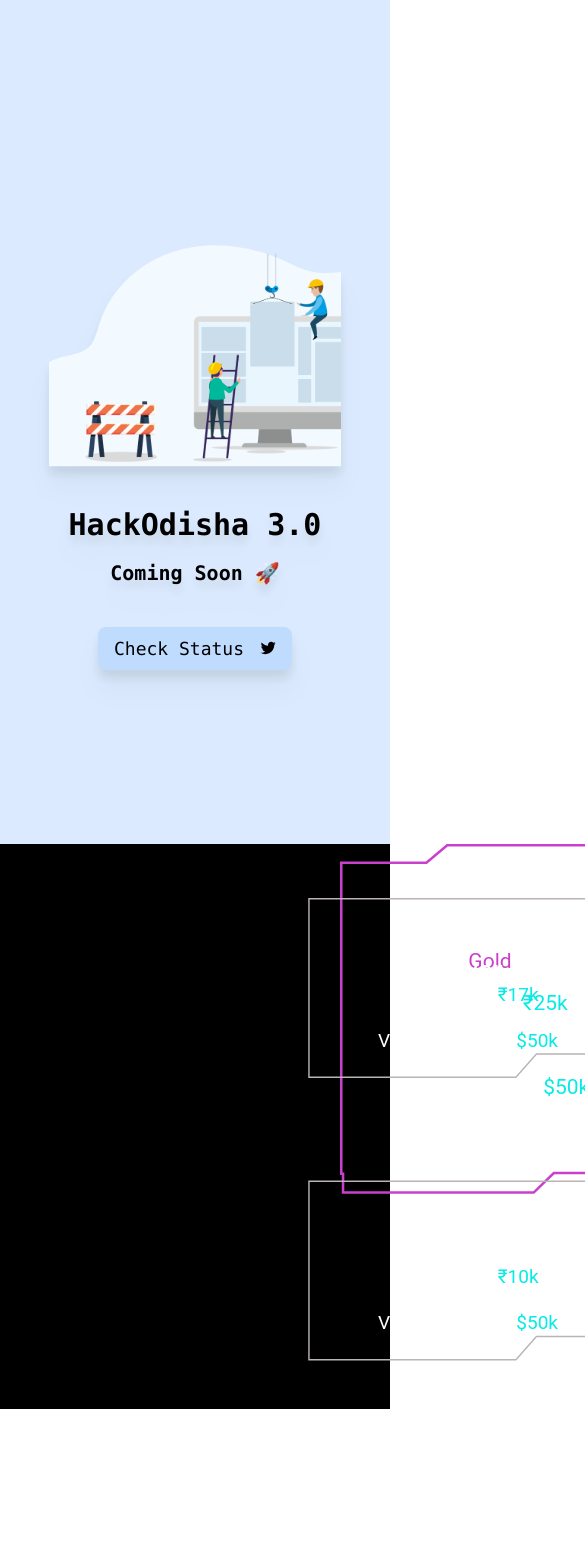
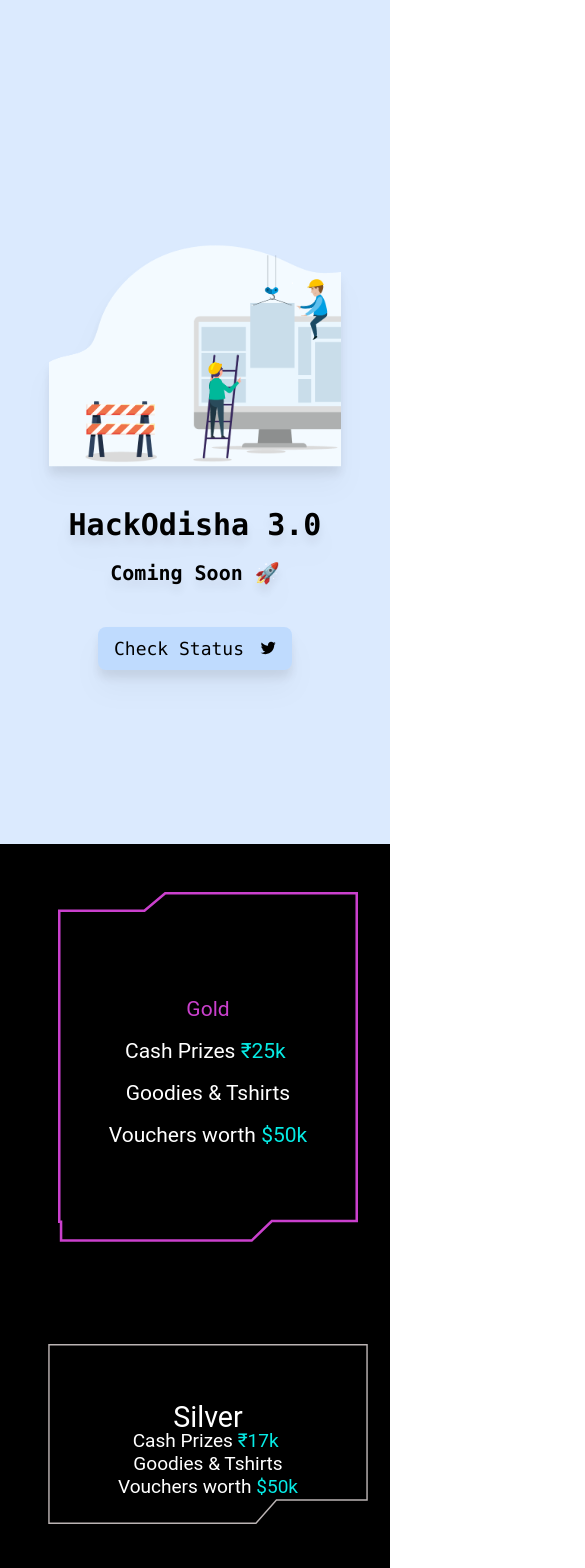
Before and after one commit to Hackodisha/Hackodisha2023, a Next.js app: page / in a window 390 px wide. Shown: the top 1568 px of the page, 585 px wide, since content can reach past the window. Before the commit the page ends 1409 px from the top, so only its background shows below. Built offline with nearby package versions, Linux system fonts and the light colour scheme.

Commit message:
feat:Responsivness

```diff
--- a/src/components/track/Track.jsx
+++ b/src/components/track/Track.jsx
@@ -1,11 +1,9 @@
 function Track () {
     return (
-        <div className="bg-black grid grid-cols-3 gap-0  ">
+        <div className="bg-black grid grid-cols-1 gap-0  lg:grid-cols-3 md:grid-cols-1 ">
 
-        <div className=" items-center justify-center row-span-2 col-span-2   xl:p-0 md:text-2xl red   "
-        style={{
-           marginLeft:"330px"
-        }} >
+        <div className=" items-center justify-center p-12 lg:row-span-2 lg:col-span-2  md:text-2xl red lg:ml-80  "
+       >
         <svg xmlns="http://www.w3.org/2000/svg" width="320" height="350" viewBox="0 0 714 833" fill="none" >
 <path d="M205.666 44.5001H3V785H7.25545V829.5H460.992L508.866 783H711V3.00012H255.135L205.666 44.5001Z" stroke="#CA40CD" stroke-width="6"/>
 <text x="50%" y="30%" dominant-baseline="middle" text-anchor="middle" font-size="50" font-family="Roboto" >
@@ -20,7 +18,7 @@ function Track () {
 </div>
 
 
-<div className="items-center justify-center p-12 xl:p-0 md:text-2xl red  ">
+<div className="items-center justify-center p-12 xl:p-0 md:text-2xl red md:ml-294 ">
 <svg xmlns="http://www.w3.org/2000/svg" width="320" height="192" viewBox="0 0 671 378" fill="none" >
 <path d="M669 2.00012H2V376H436L479 327.5H669V2.00012Z" stroke="#BBB4B4" stroke-width="3"/>
 <text x="50%" y="40%" dominant-baseline="middle" text-anchor="middle" font-size="50" font-family="Roboto" >
```
